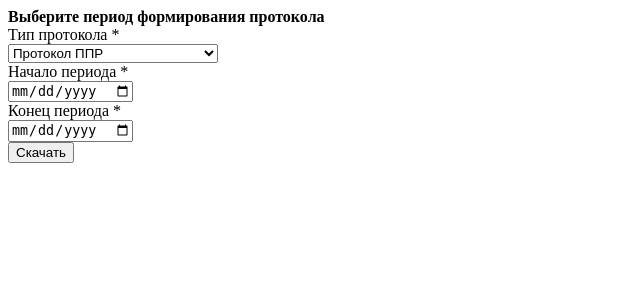
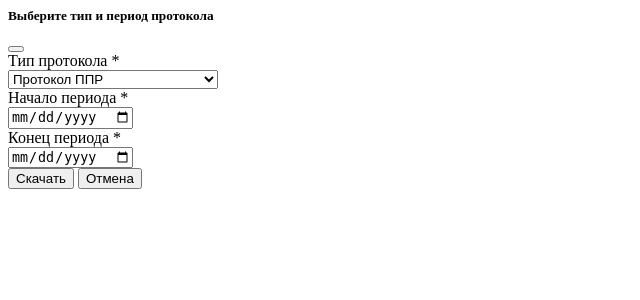
Before and after one commit to Ivan-Skvortsov/ppr_project, a Django app: page /xlsx_report/ in a window 1280 px wide. Shown: the top 300 px of the page, without its empty margins (0-640 px from the left). Run offline with Django 3.2, Linux system fonts and the light colour scheme; the visitor is signed in with stand-in values (Sample User, id 1); parts of the project's set-up code (start-up, migrations or seed data) failed here and were passed over.

Commit message:
created modal form for protocol downloads

```diff
--- a/ppr_project/bugtracker/views.py
+++ b/ppr_project/bugtracker/views.py
@@ -60,9 +60,8 @@
 
 class CloseBug(UserPassesTestMixin, View):
     """
-    Close bug. Closing bug means that you provide data
-    to close_date field of Bug model.
-    Allowed only to staff users.
+    Close bug. Closing bug means that close_date field of Bug model is
+    set to now(). Allowed only to staff users.
     """
 
     def test_func(self):
--- a/ppr_project/reports/views.py
+++ b/ppr_project/reports/views.py
@@ -4,7 +4,7 @@
 from django.contrib import messages
 from django.contrib.auth.mixins import LoginRequiredMixin
 from django.http import Http404, HttpResponse, JsonResponse
-from django.shortcuts import get_object_or_404, redirect, render
+from django.shortcuts import get_object_or_404, redirect
 from django.urls import reverse_lazy
 from django.urls.base import resolve
 from django.views import View
--- a/ppr_project/templates/includes/navbar.html
+++ b/ppr_project/templates/includes/navbar.html
@@ -15,7 +15,7 @@
       <ul class="navbar-nav ms-auto mb-2 mb-lg-0">
         <li class="nav-item">
           {% now "n" as current_month %}
-          <a class="nav-link" onclick="showModalForm();"><i class="fas fa-file"></i> Скачать протокол</a>
+          <a class="nav-link" style="cursor:pointer" onclick="showModalForm({% url 'reports:xlsx_report' %});"><i class="fas fa-file"></i> Скачать протокол</a>
         </li>
         <li class="nav-item dropdown">
           <a class="nav-link dropdown-toggle" href="#" id="navbarDropdown" role="button" data-bs-toggle="dropdown">
--- a/ppr_project/templates/reports/schedule_list.html
+++ b/ppr_project/templates/reports/schedule_list.html
@@ -15,4 +15,7 @@
       {% include 'reports/includes/schedule_table.html' %}
     </div>
   </div>
+
+  {% include 'reports/includes/modal_window.html' %}
+
 {% endblock content %}
--- a/ppr_project/templates/reports/xlsx_report_download.html
+++ b/ppr_project/templates/reports/xlsx_report_download.html
@@ -1,8 +1,10 @@
-<div class="row justify-content-center">
-  <div class="col-md-6 p-5">
-    <div class="card border-primary">
-      <div class="card-header bg-primary text-white"><strong>Выберите период формирования протокола</strong></div>
-        <div class="card-body">
+<div class="modal-dialog">
+  <div class="modal-content" id="modalWindowContent">
+    <div class="modal-header">
+      <h5 class="modal-title" id="modalWindowLabel">Выберите тип и период протокола</h5>
+      <button type="button" class="btn-close" data-bs-dismiss="modal" aria-label="Close"></button>
+    </div>
+    <div class="modal-body">
       {% comment %} form erros {% endcomment %}
       {% if form.errors %}
         {% for field in form %}
@@ -18,7 +20,7 @@
           </div>
         {% endfor %}
       {% endif %}
-          <form method="post" enctype="multipart/form-data">
+      <form method="post" action="{% url 'reports:xlsx_report' %}" enctype="multipart/form-data" onsubmit="submitModalForm(event, this);">
         {% csrf_token %}
         {% comment %} form fields {% endcomment %}
         {% for field in form %}
@@ -37,15 +39,11 @@
           </div>
         {% endfor %}
         {% comment %} buttons {% endcomment %}
-            <div class="container-lg mt-3">
-              <div class="row justify-content-center">
-                <div class="col-8 py-2">
-                    <button type="submit" class="btn btn-primary w-100">Скачать</button>
-                </div>
-              </div>
+        <div class="modal-footer">
+          <button type="submit" class="btn btn-primary">Скачать</button>
+          <button type="button" class="btn btn-secondary" data-bs-dismiss="modal">Отмена</button>
         </div>
       </form>
     </div>
   </div>
 </div>
-</div>
```
Also changed, not shown: ppr_project/templates/reports/includes/modal_window.html (added, +19 -0 lines), 1 other file. Lines whose indentation alone changed are shown as unchanged.
